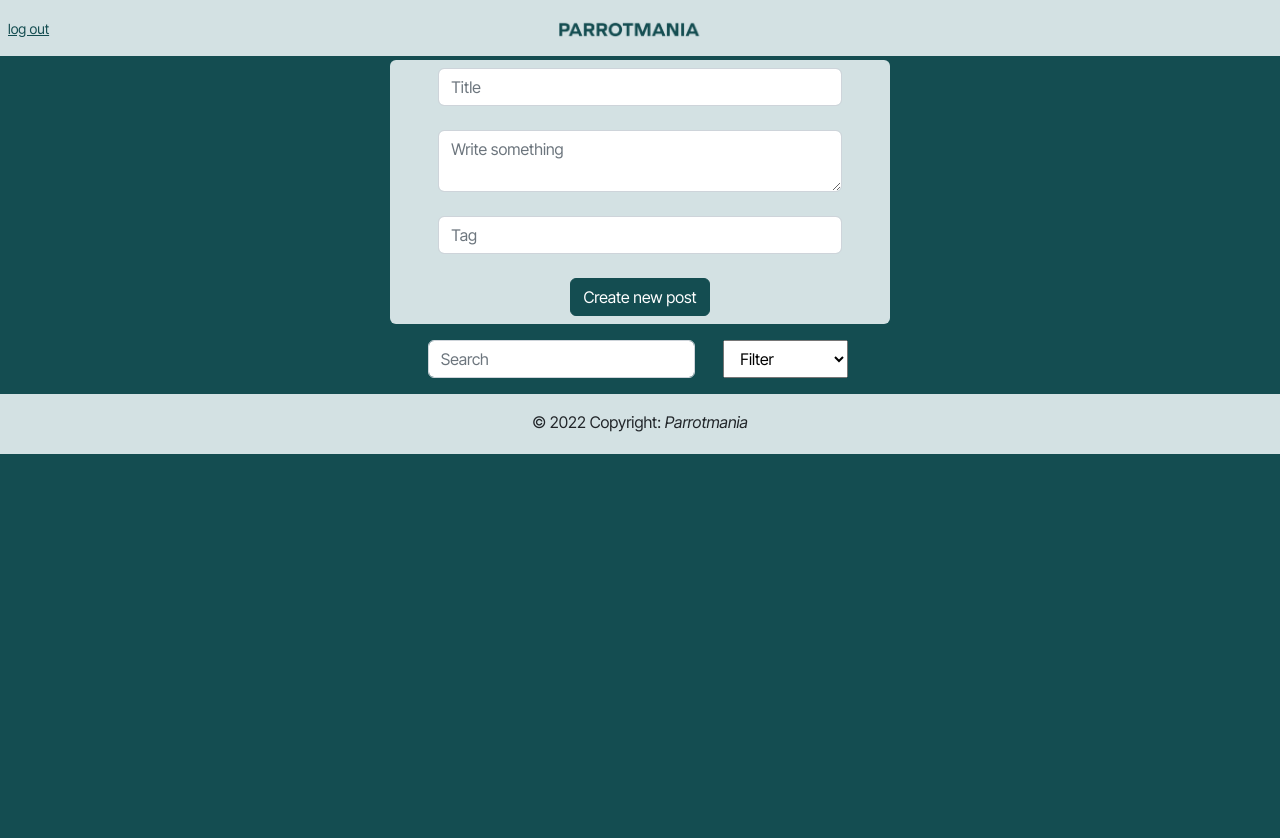
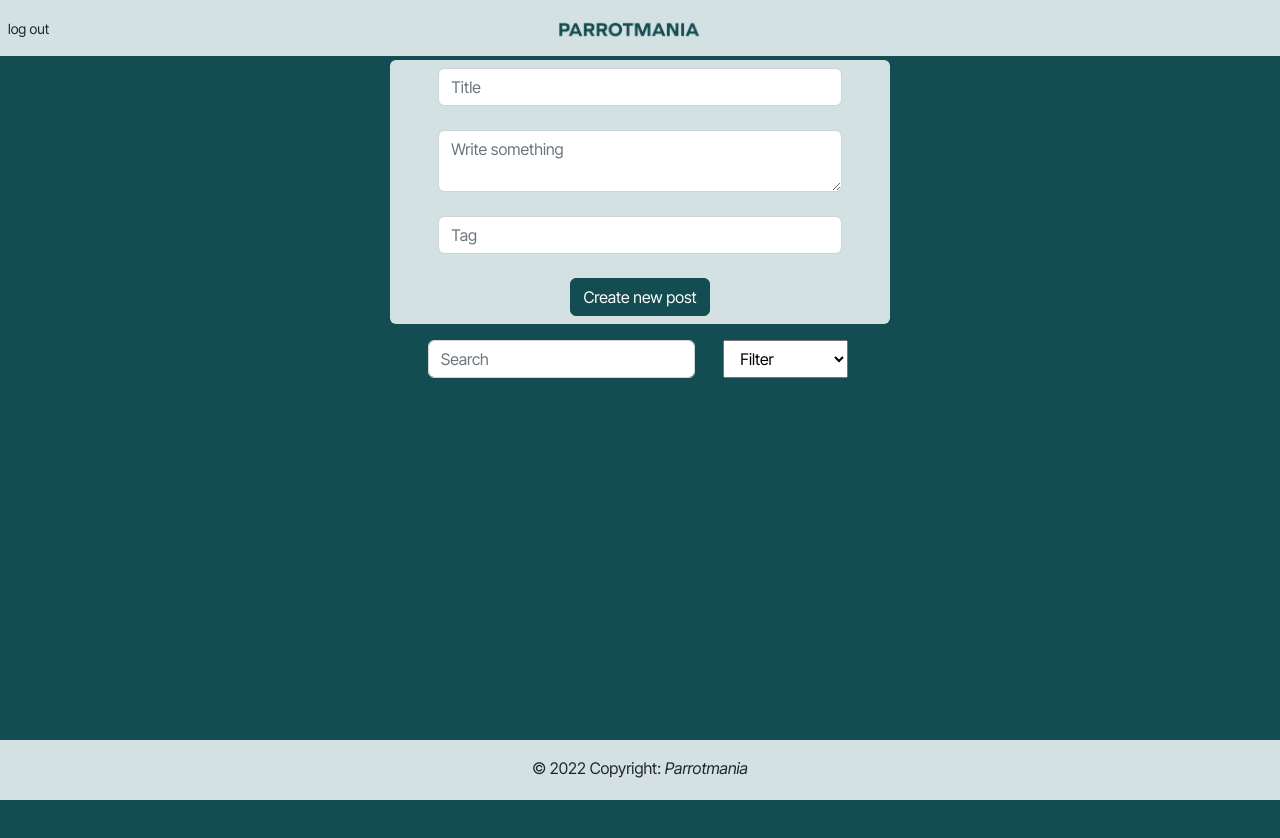
Before and after one commit to AugustWahlberg/ca-js2-social-media-app, a website with bundled scripts: page feed/index.html in a window 1280 px wide. Built offline with nearby package versions, Linux system fonts and the light colour scheme.

Commit message:
Minor changes

```diff
--- a/src/scss/body.scss
+++ b/src/scss/body.scss
@@ -1,11 +1,19 @@
 body {
   background-color: $primary;
   font-family: var(--body-font);
-  height: 100vh;
-
+  min-height: 100vh;
+  position: relative;
 }
 .footer {
+  position: fixed !important;
+  margin-top: auto;
   bottom: 0;
+  left: 0;
   width: 100%;
   height: 60px;
 }
+
+a {
+  text-decoration: none;
+  color: inherit;
+}
--- a/src/scss/components.scss
+++ b/src/scss/components.scss
@@ -54,3 +54,7 @@
 .post{
   cursor: pointer;
 }
+
+ #postfeed {
+  margin-bottom: 60px;
+}
```
Also changed, not shown: dist/css/styles.css, 1 other file.
